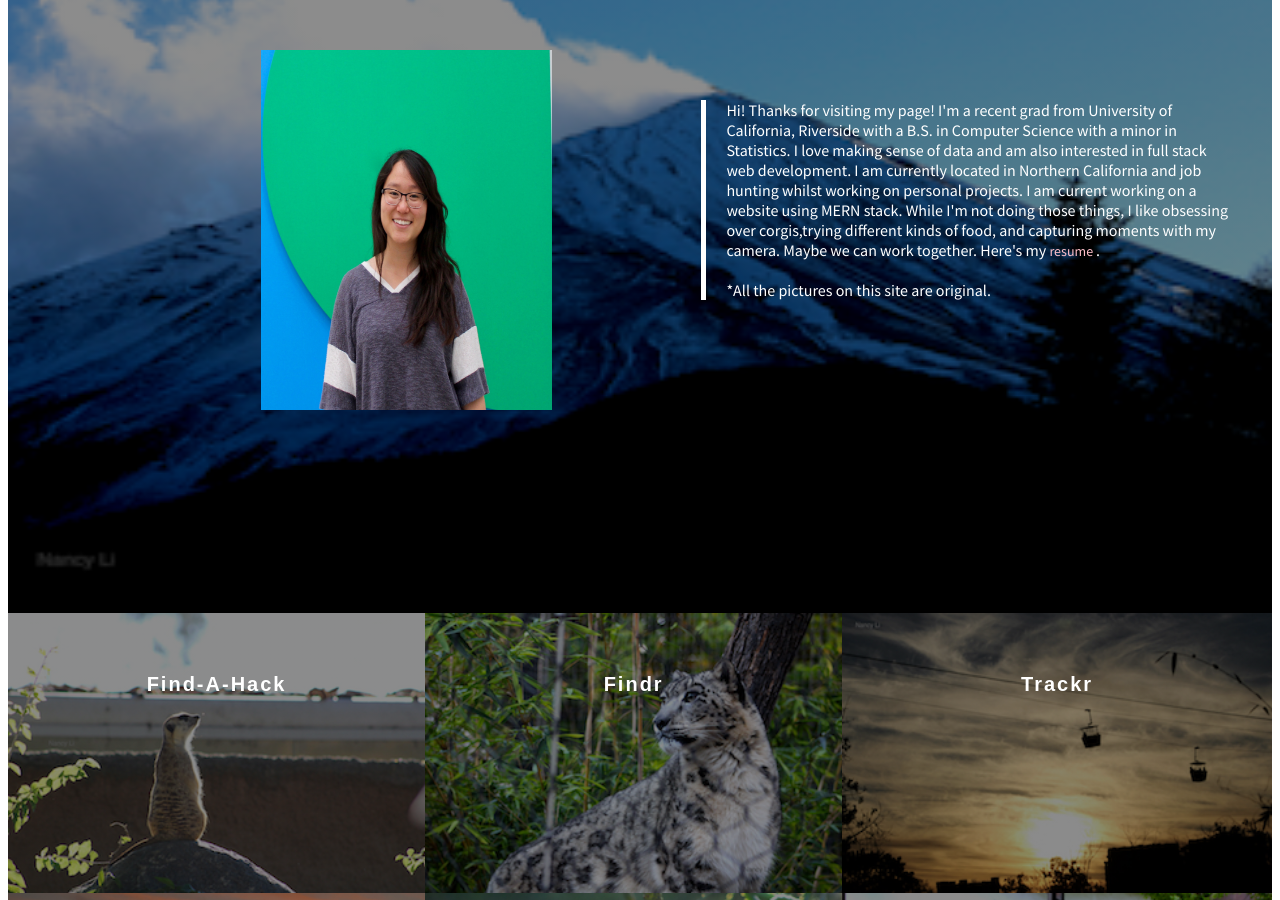
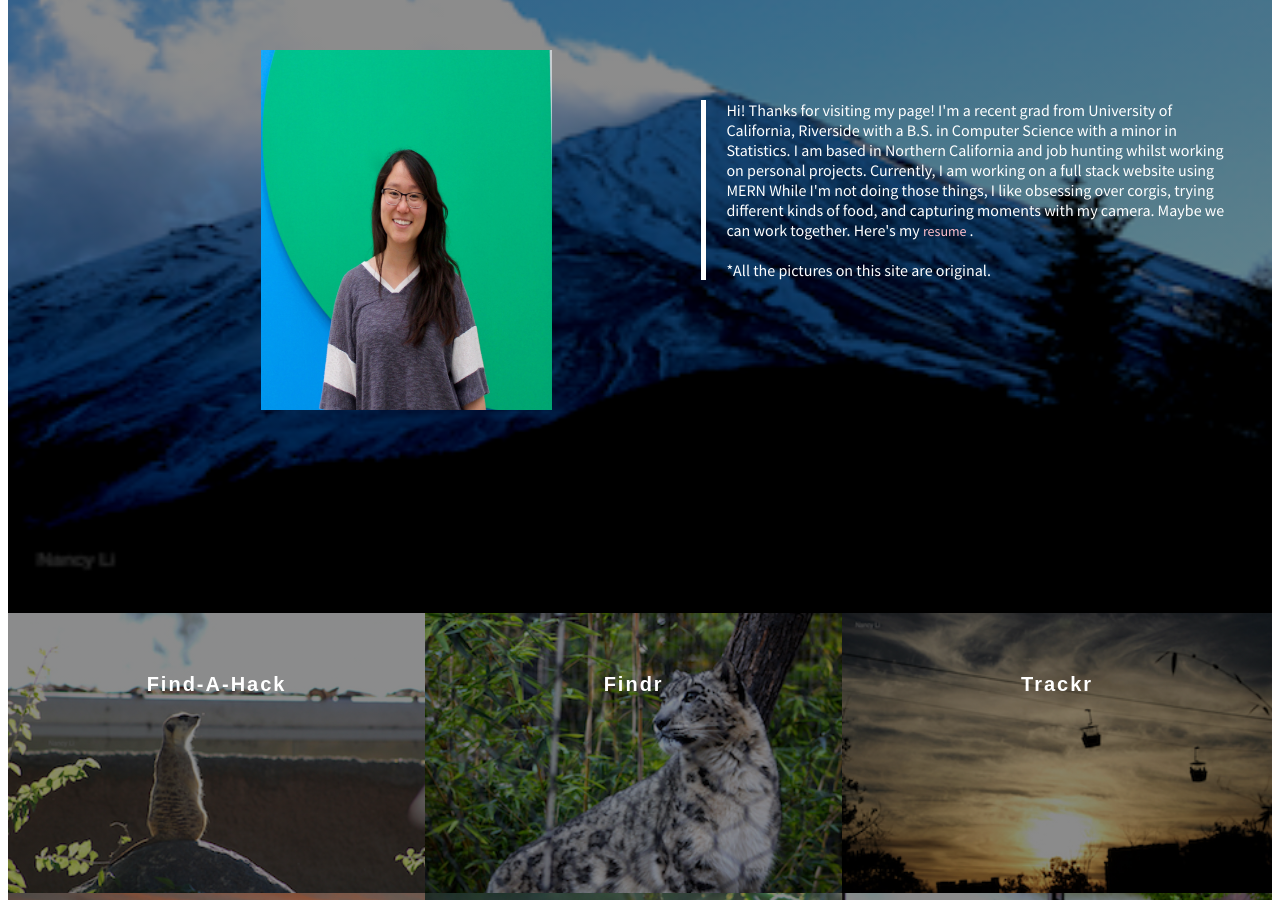
Before and after one commit to musicalburrito/personal-website, a website: page public/index.html in a window 1280 px wide. Shown: the part 895-1795 px from the top of the page. Drawn offline with nearby package versions, Linux system fonts and the light colour scheme; a web font is replaced by a local one.

Commit message:
updated about

```diff
--- a/public/index.html
+++ b/public/index.html
@@ -36,10 +36,9 @@
             </div>
             <div id="line">
                 <div id="intro">Hi! Thanks for visiting my page! I'm a recent grad from University of California,
-                    Riverside with a B.S. in Computer Science with a minor in Statistics. I love making sense of data and am
-                    also interested in full stack web development. I am currently located in Northern California and job
-                    hunting whilst working on personal projects. I am current working on a website using MERN
-                    stack. While I'm not doing those things, I like obsessing over corgis,trying different kinds of food,
+                    Riverside with a B.S. in Computer Science with a minor in Statistics. I am based in Northern California
+                    and job hunting whilst working on personal projects. Currently, I am working on a full stack website using MERN
+                    While I'm not doing those things, I like obsessing over corgis, trying different kinds of food,
                     and capturing moments with my camera. Maybe we can work together. Here's my
                     <a href="/public/resume.pdf" class="button" id="resume"> resume </a>.
                     <br><br> *All the pictures on this site are original.</div>
```
